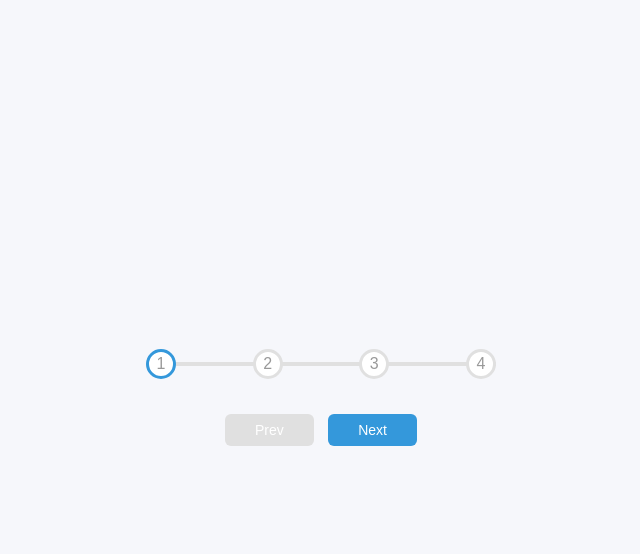
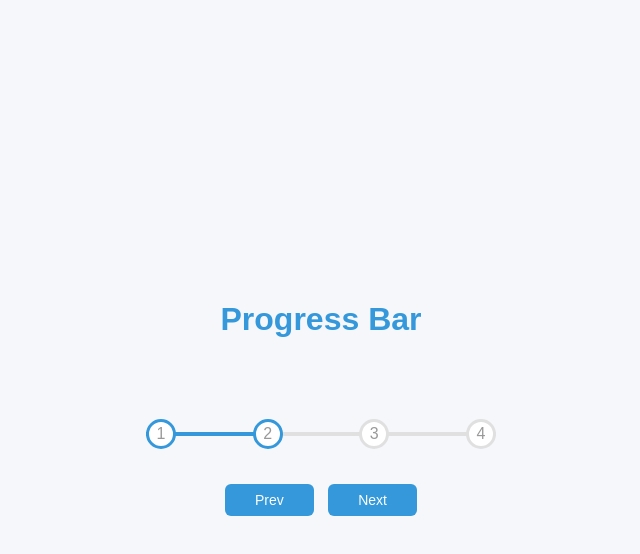
Before and after one commit to CaitlinSwickard/Progress_Bar, a plain HTML site: page index.html in a window 1280 px wide. Both pictures are taken after a click on the button "Next". Shown: the whole page, without its empty margins (319-959 px from the left). Drawn offline with Linux system fonts and the light colour scheme; a web font is replaced by a local one.

Commit message:
completed line fill logic for progress bar

```diff
--- a/index.html
+++ b/index.html
@@ -9,7 +9,10 @@
   <title>Progress Bar</title>
 </head>
 <body>
+
+
   <div class="container">
+    <h1 class="header">Progress Bar</h1>
     <div class="progress-container">
       <div class="progress" id="progress"></div>
       <div class="circle active">1</div>
@@ -18,7 +21,7 @@
       <div class="circle">4</div>
     </div>
 
-    <button class="btn" id="pre" disabled>Prev</button>
+    <button class="btn" id="prev" disabled>Prev</button>
     <button class="btn" id="next">Next</button>
   </div>
   <script src="script.js"></script>
--- a/script.js
+++ b/script.js
@@ -13,6 +13,42 @@ next.addEventListener('click', () => {
   if (currentActive > circles.length) {
     currentActive = circles.length;
   }
-  console.log(currentActive);
+  // console.log(currentActive);
+  update();
+});
 
+prev.addEventListener('click', () => {
+  currentActive--;
+
+  if (currentActive < 1) {
+    currentActive = 1;
+  }
+  update();
 })
+
+
+// function to update the active class on the progress bar
+const update = () => {
+  circles.forEach((circle, index) => {
+    if (index < currentActive) {
+      circle.classList.add('active');
+    } else {
+      circle.classList.remove('active');
+    }
+  })
+
+  // logic to fill out the blue line as progress completes with next button
+  const actives = document.querySelectorAll('.active');
+  // console.log((actives.length / circles.length) * 100);
+  progress.style.width = (actives.length - 1) / (circles.length - 1) * 99 + "%";
+
+  // disable buttons logic
+  if (currentActive === 1) {
+    prev.disabled = true
+  } else if (currentActive === circles.length) {
+    next.disabled = true
+  } else {
+    prev.disabled = false
+    next.disabled = false
+  }
+}
--- a/style.css
+++ b/style.css
@@ -19,6 +19,11 @@ body {
   height: 100vh;
   overflow: hidden;
   margin: 0;
+}
+
+.header {
+  padding-bottom: 60px;
+  color: var(--line-border-fill)
 }
 
 /* main container for the element */
```
